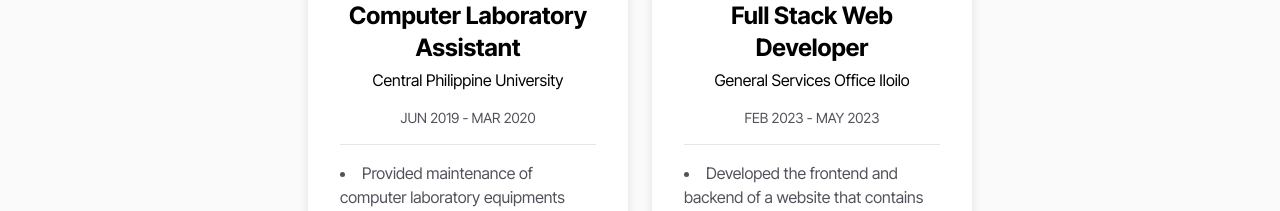
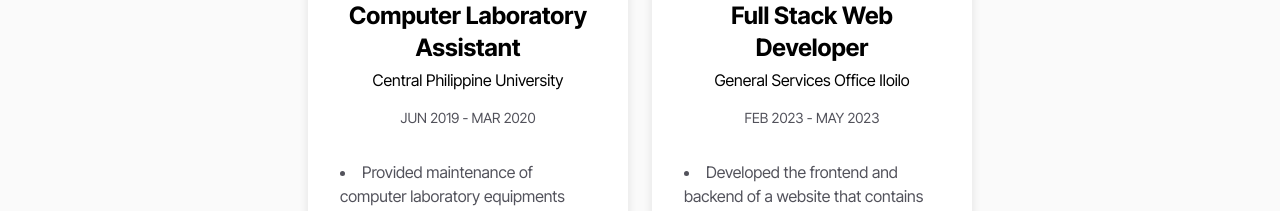
Before and after one commit to JiraldLaurea/digital-porftolio, a Next.js app: page / in a window 1280 px wide. Shown: the part 1174-1385 px from the top of the page. Built offline with nearby package versions, Linux system fonts and the light colour scheme.

Commit message:
ui change

```diff
--- a/src/app/components/ExperienceCard.tsx
+++ b/src/app/components/ExperienceCard.tsx
@@ -23,14 +23,13 @@ const ExperienceCard = ({
                 />
             </div>
             <div className="text-left">
-                <div className="text-center">
+                <div className="mb-8 text-center">
                     <h2 className="mb-1 text-2xl font-bold">{job}</h2>
                     <h3 className="">{company}</h3>
                     <p className="mt-4 text-sm uppercase text-zinc-600 dark:text-zinc-300">
                         {date}
                     </p>
                 </div>
-                <hr className="my-4 dark:border-zinc-800" />
                 <ul className="space-y-2 list-disc list-inside text-zinc-600 dark:text-zinc-300">
                     <li>{task1}</li>
                     {noTask2 ? <></> : <li>{task2}</li>}
```
